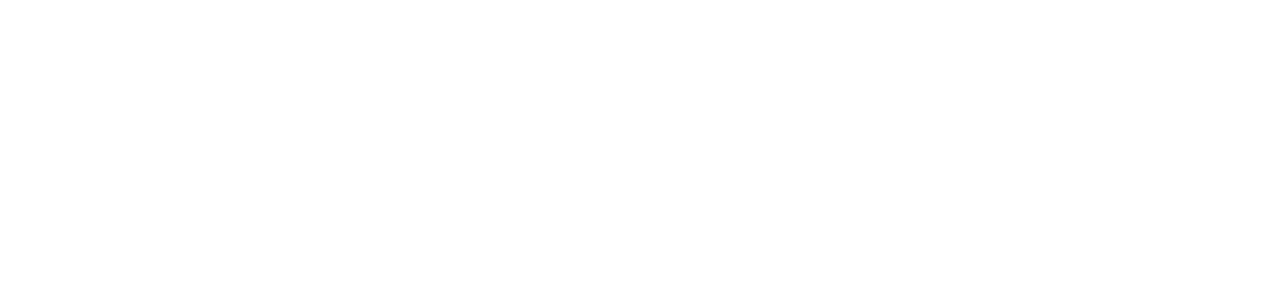
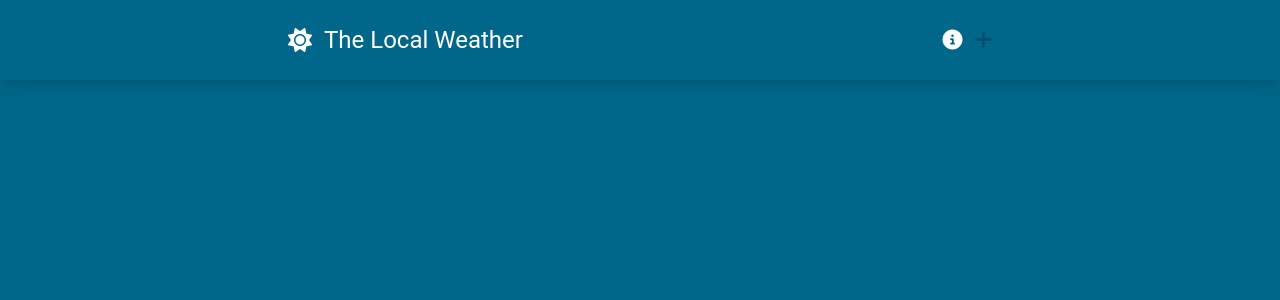
Before and after one commit to BadVoice/Weather-App, a Vue app: page / in a window 1280 px wide. Shown: the top 300 px of the page. Built offline with nearby package versions, Linux system fonts and the light colour scheme.

Commit message:
feat: add layout component SiteNavigation

```diff
--- a/index.html
+++ b/index.html
@@ -7,6 +7,7 @@
     <link rel="preconnect" href="https://fonts.googleapis.com">
     <link rel="preconnect" href="https://fonts.gstatic.com" crossorigin>
     <link href="https://fonts.googleapis.com/css2?family=Inter:wght@800&display=swap" rel="stylesheet">
+    <link rel="stylesheet" href="https://cdnjs.cloudflare.com/ajax/libs/font-awesome/6.1.2/css/all.min.css" integrity="sha512-1sCRPdkRXhBV2PBLUdRb4tMg1w2YPf37qatUFeS7zlBy7jJI8Lf4VHwWfZZfpXtYSLy85pkm9GaYVYMfw5BC1A==" crossorigin="anonymous" referrerpolicy="no-referrer" />
     <title>The local weather</title>
   </head>
   <body>
--- a/src/App.vue
+++ b/src/App.vue
@@ -1,13 +1,11 @@
 <template>
-  <div>
+  <div class="flex flex-col min-h-screen font-Roboto bg-weather-primary">
+    <SiteNavigation />
     <RouterView />
   </div>
 </template>
 
 <script setup>
   import { RouterView } from 'vue-router';
+  import SiteNavigation from '@/components/layout/SiteNavigation.vue';
 </script>
-
-<style lang="scss" scoped>
-
-</style>
--- /dev/null
+++ b/src/components/Layout/SiteNavigation.vue
@@ -0,0 +1,30 @@
+<template>
+    <header class="sticky top-0 bg-weather-primary shadow-lg">
+        <nav class="container flex flex-col sm:flex-row items-center
+        gap-4 text-white py-6">
+            <RouterLink :to="{ name: 'home' }">
+                <div class="flex items-center gap-3">
+                    <i class="fa-solid fa-sun text-2xl" ></i>
+                    <p class="text-2xl"> The Local Weather</p>
+                </div>
+            </RouterLink>
+
+            <div class="flex gap-3 flex-1 justify-end">
+                <i class="fa-solid fa-circle-info text-xl
+                hover:text-weather-secondary duration-150 cursor-pointer">
+                </i>
+
+                <i class="fa-solid fa-plus text-xl hover: first-letter:text-weather-secondary duration-150 cursor-pointer"></i>
+            </div>
+        </nav>
+    </header>
+</template>
+
+<script setup>
+/*
+    imports
+*/
+    import { RouterLink } from 'vue-router';
+
+
+</script>
--- a/src/main.js
+++ b/src/main.js
@@ -1,7 +1,7 @@
 import { createApp } from 'vue'
 import App from './App.vue'
 import router from './router'
-import './assets/tailwind.css'
+import '@/assets/index.css'
 
 const app = createApp(App)
 
```
Also changed, not shown: src/assets/index.css (renamed from src/assets/tailwind.css).
